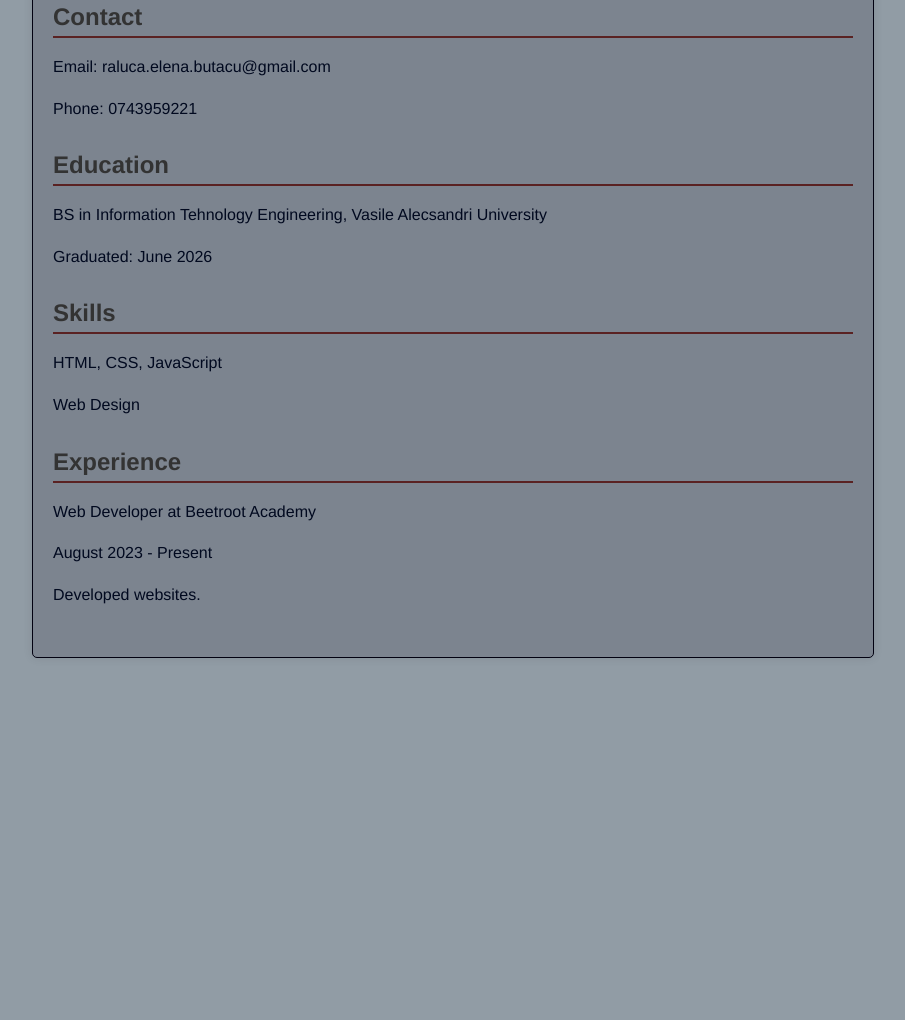
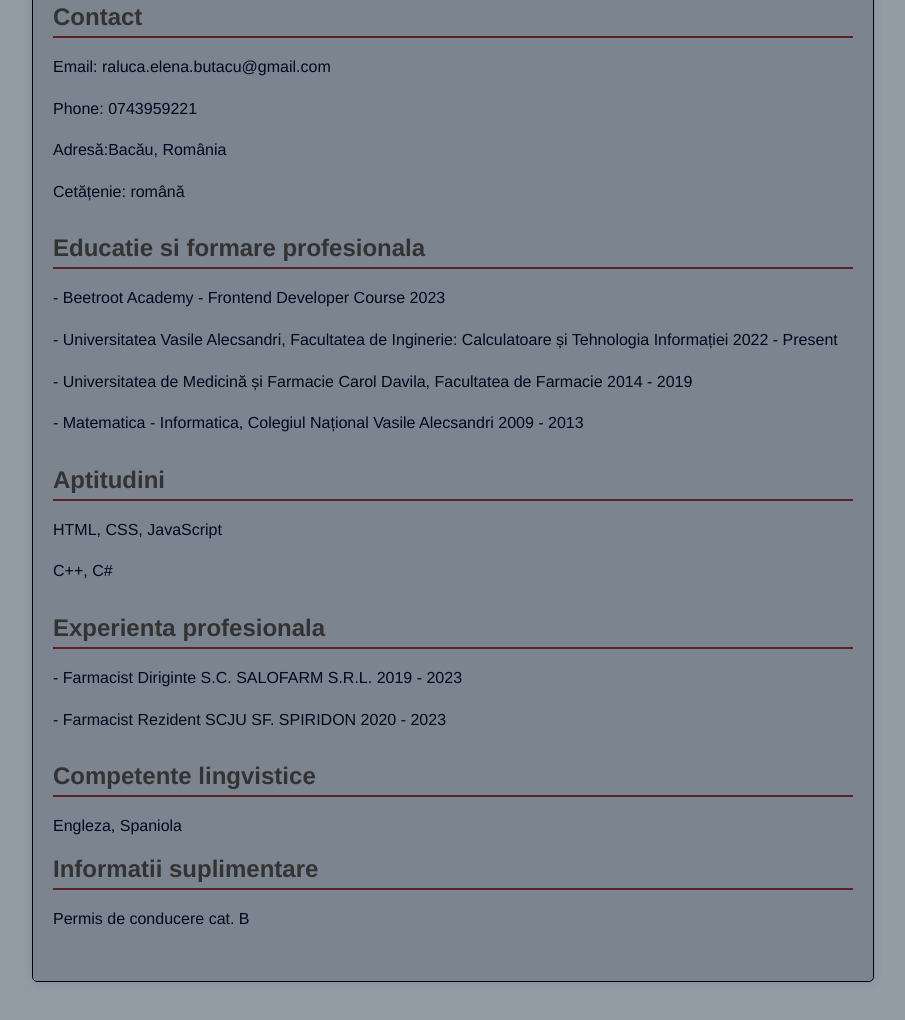
Before and after one commit to raluchka29/Beetroot-Academy-Homework, a plain HTML site: page CV.html in a window 1280 px wide. Shown: the part 380-1400 px from the top of the page, without its empty margins (187-1092 px from the left). Before the commit the page ends 1088 px from the top, so only its background shows below. Drawn offline with Linux system fonts and the light colour scheme.

Commit message:
update cv

```diff
--- a/CV.html
+++ b/CV.html
@@ -20,9 +20,10 @@
     border: 1px solid #020111;
     box-shadow: 0 0 10px rgba(0, 0, 0, 0.1);
     border-radius: 5px;
+    text-align: left;
   }
   .header {
-    text-align: center;
+    text-align: left;
     margin-bottom: 20px;
   }
   .name {
@@ -57,37 +58,50 @@
     <div class="header">
         <img src="20220323_182849.jpg"width="300"line-height="400">
       <div class="name">Raluca Elena Musoiu</div>
-      <div class="title">Frontend Developer</div>
+      <div class="title">Frontend Developer
+      </div>
     </div>
     <div class="section">
       <div class="section-title">Contact</div>
       <div class="section-content">
         <p>Email: raluca.elena.butacu@gmail.com</p>
         <p>Phone: 0743959221</p>
+        <p>Adresă:Bacău, România</p>
+        <p>Cetățenie: română</p>
       </div>
     </div>
     <div class="section">
-      <div class="section-title">Education</div>
+      <div class="section-title">Educatie si formare profesionala</div>
       <div class="section-content">
-        <p>BS in Information Tehnology Engineering, Vasile Alecsandri University</p>
-        <p>Graduated: June 2026</p>
+        <p> - Beetroot Academy - Frontend Developer Course 2023</p>
+        <p> - Universitatea Vasile Alecsandri, Facultatea de Inginerie: Calculatoare și Tehnologia
+          Informației 2022 - Present</p>
+        <p> - Universitatea de Medicină și Farmacie Carol Davila, Facultatea de Farmacie 2014 - 2019</p>
+        <p> - Matematica - Informatica, Colegiul Național Vasile Alecsandri 2009 - 2013</p>
       </div>
     </div>
     <div class="section">
-      <div class="section-title">Skills</div>
+      <div class="section-title">Aptitudini</div>
       <div class="section-content">
         <p>HTML, CSS, JavaScript</p>
-        <p>Web Design</p>
+        <p>C++, C#</p>
       </div>
     </div>
     <div class="section">
-      <div class="section-title">Experience</div>
+      <div class="section-title">Experienta profesionala</div>
       <div class="section-content">
-        <p>Web Developer at Beetroot Academy</p>
-        <p>August 2023 - Present</p>
-        <p>Developed websites.</p>
-      </div>
+        <p> - Farmacist Diriginte S.C. SALOFARM S.R.L. 2019 - 2023</p>
+        <p> - Farmacist Rezident SCJU SF. SPIRIDON 2020 - 2023</p>
+          </div>
     </div>
-  </div>
+    <div class="section">
+      <div class="section-title">Competente lingvistice</div>
+      <div class="section-content">
+        <p>Engleza, Spaniola</p>
+    </div>
+    <div class="section">
+      <div class="section-title">Informatii suplimentare</div>
+      <div class="section-content">
+        <p>Permis de conducere cat. B</p>
 </body>
 </html>
```
